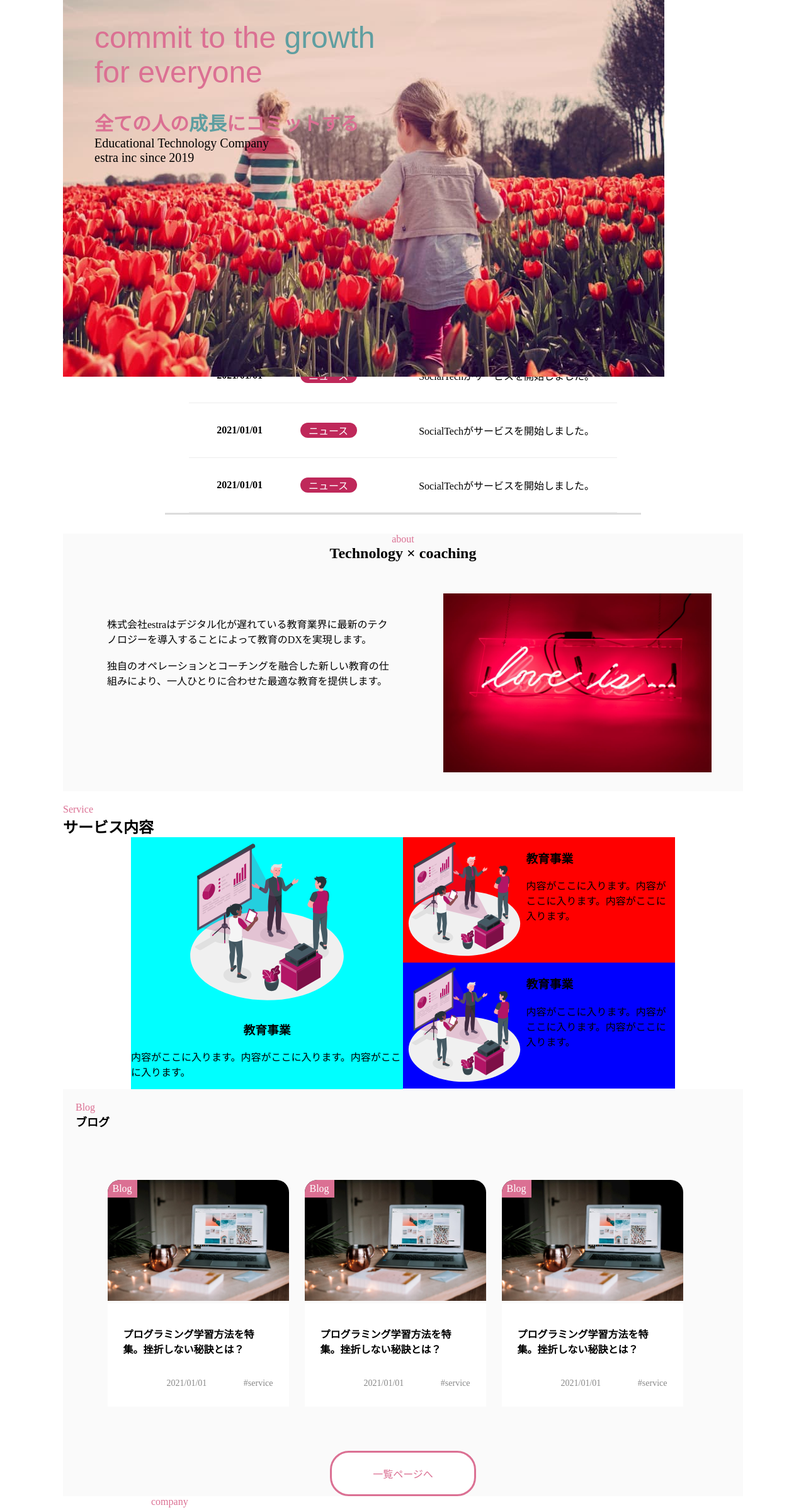
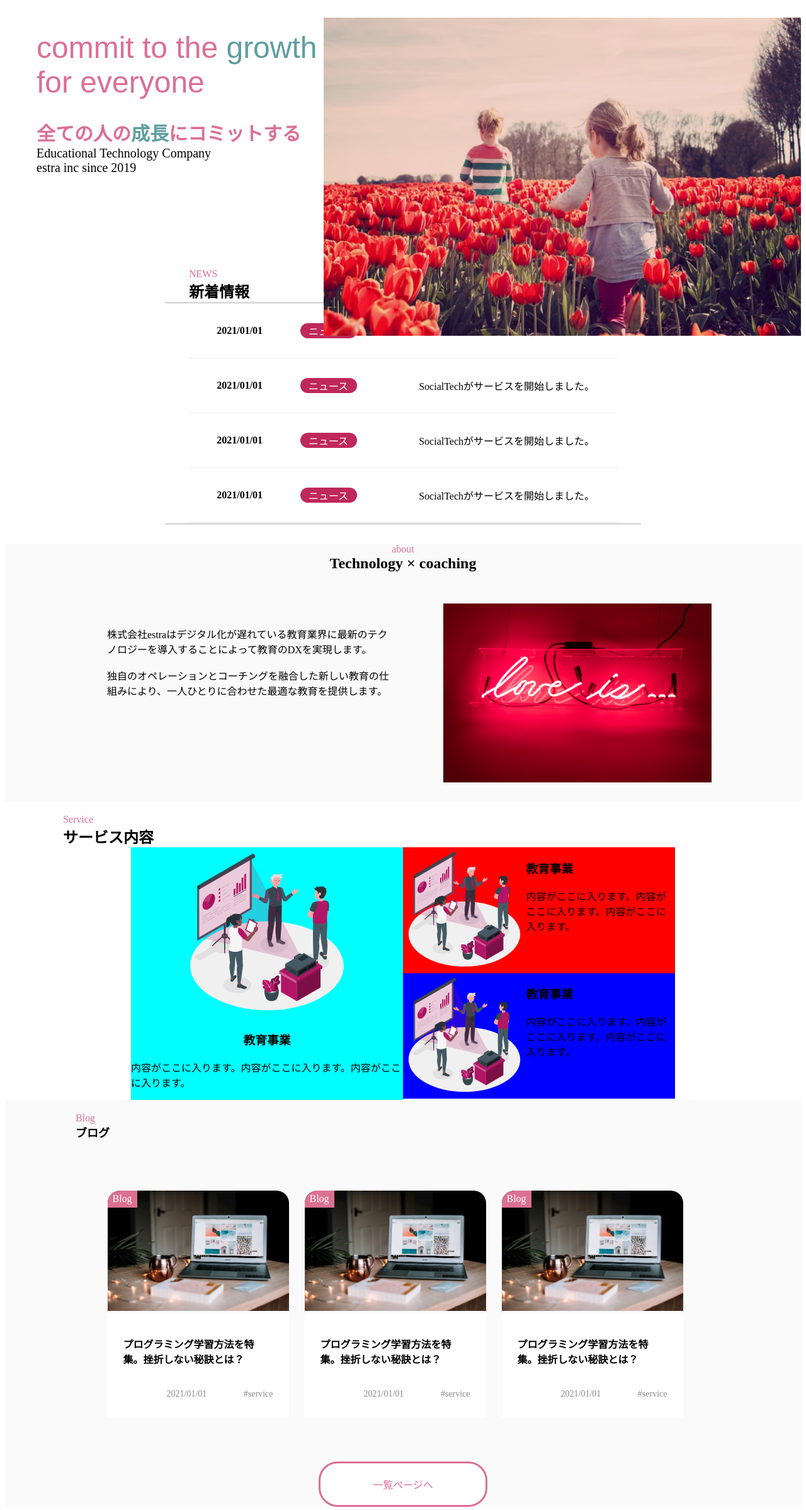
Before and after one commit to aki030854/site2, a plain HTML site: page index.html in a window 1280 px wide. Shown: the part 87-2484 px from the top of the page at 63% size. Drawn offline with Linux system fonts and the light colour scheme; a web font is replaced by a local one.

Commit message:
コンテナーのcss記載

```diff
--- a/index.css
+++ b/index.css
@@ -11,11 +11,6 @@ PC用のスタイル
 
 
 
-    body {
-        max-width: 1080px;
-        min-width: 960px;
-        margin: 0 auto ;
-    }
 
     /* ヘッダー */
     header {
@@ -102,9 +97,8 @@ PC用のスタイル
     color: cadetblue;
 }
 
-#growth>img {
-    max-width: 60%;
-    max-height: 90%;
+.growth-container>img {
+    width: 60%;
     position: absolute;
     top: 50px;
     right: 0;
@@ -116,6 +110,10 @@ PC用のスタイル
     margin-bottom: 30px;
 }
 
+.news-container{
+    max-width: 1080px;
+    margin: 0 auto;
+}
 
 .news_title {
     padding-left: 200px;
@@ -179,6 +177,11 @@ PC用のスタイル
     margin-top: 30px;
 }
 
+.technology-container {
+    max-width: 1080px;
+    margin: 0 auto;
+}
+
 .technology_title >p{
     margin-top: 0;
     margin-bottom: 0;
@@ -207,6 +210,13 @@ PC用のスタイル
     padding: 30px;
     text-align: left;
 }
+
+.service-container {
+    max-width: 1080px;
+    margin: 0 auto;
+}
+
+
 .service_title>p {
     margin-top: 0;
     margin-bottom: 0;
@@ -275,6 +285,11 @@ PC用のスタイル
 
 #blog {
     background-color: #fafafafa;
+}
+
+.blog-container {
+    max-width: 1080px;
+    margin: 0 auto;
 }
 
 .blog_title {
@@ -369,6 +384,11 @@ PC用のスタイル
 
     }
 
+.company-container {
+    max-width: 1080px;
+    margin: 0 auto;
+}
+
 .company-tit {
     margin-left: 140px;
 }
@@ -404,6 +424,11 @@ PC用のスタイル
 #imgs{
     display: flex;
     margin-top: 30px;
+}
+
+.imgs-container {
+    max-width: 1080px;
+    margin: 0 auto;
 }
 
 .recruit,.interview{
@@ -468,7 +493,7 @@ margin-top: 5em;
     margin-right: 30px;
 }
 
-}
+
 
 
 
```
